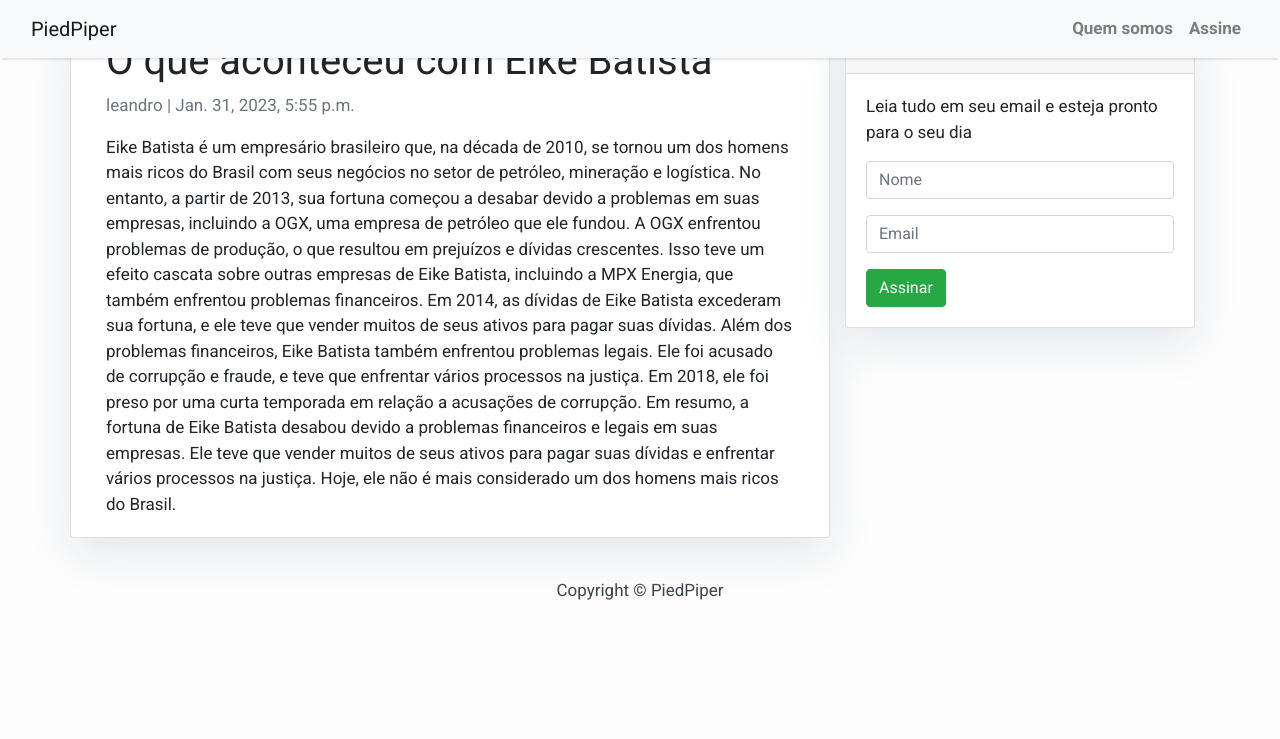
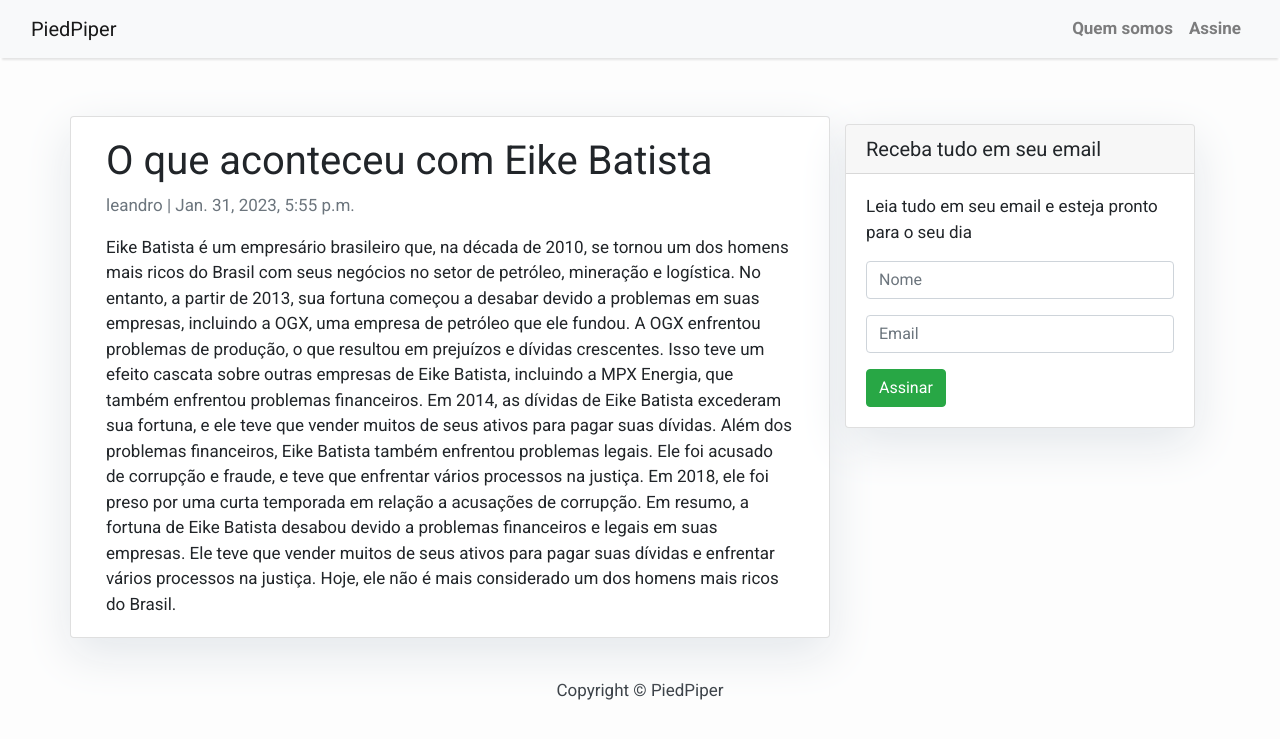
Before and after one commit to leandrofreire13/myblog, a Django app: template blog/templates/post_detail.html in a window 1280 px wide. Shown: the top 739 px of the page. Run offline with Django 4.2, Linux system fonts and the light colour scheme; the template is opened without the code that fills it: values that come from a table or form of the project are taken from there, others are empty; data comes from the database, SQL or seed files in the repository; some libraries are stand-ins or nearby versions.

Commit message:
Mais alguns

```diff
--- a/blog/templates/base.html
+++ b/blog/templates/base.html
@@ -31,6 +31,7 @@
             margin-top: 55px;;
 
         }
+
     </style>
 
         <!-- Navigation -->
--- a/blog/templates/post_detail.html
+++ b/blog/templates/post_detail.html
@@ -1,6 +1,6 @@
 {% extends 'base.html' %} {% block content %}
 
-<div class="container">
+<div class="container" style="margin-top: 100px;">
   <div class="row">
     <div class="col-md-8 card mb-4  mt-3 left  top">
       <div class="card-body">
```
